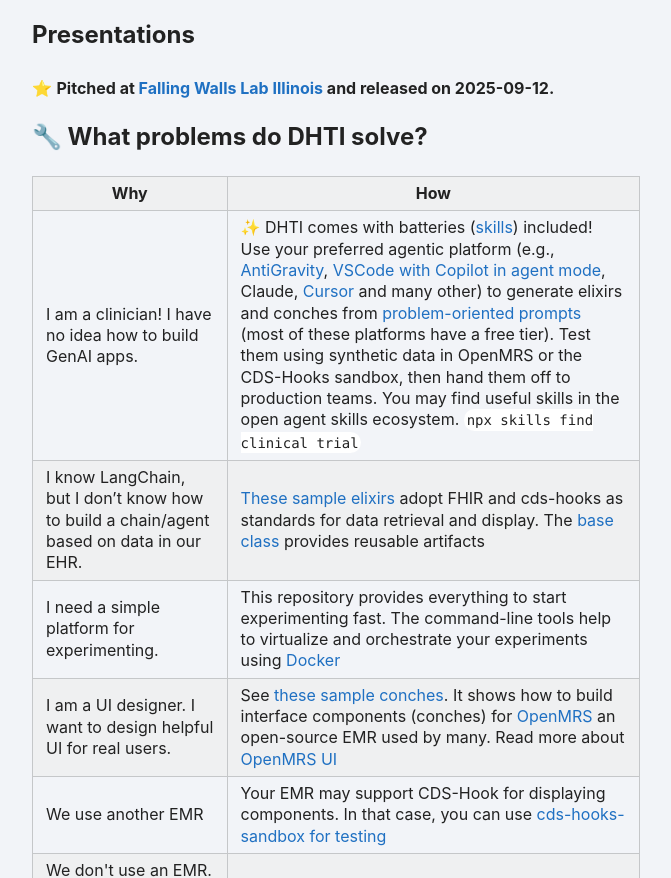
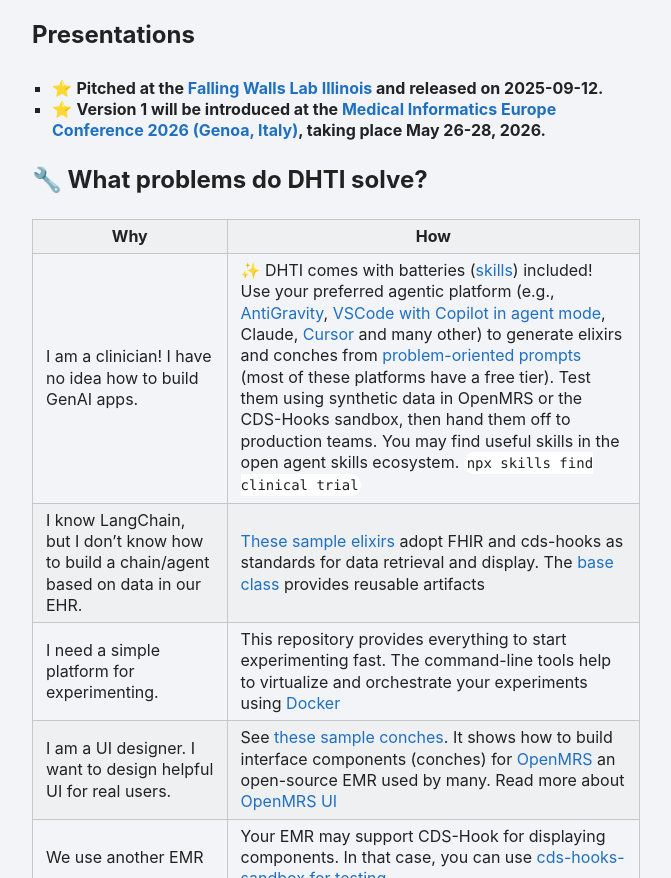
Before and after one commit to dermatologist/dhti, a plain HTML site: page index.html in a window 1280 px wide. Shown: the part 6742-7620 px from the top of the page, without its empty margins (272-943 px from the left). Drawn offline with Linux system fonts and the light colour scheme.

Commit message:
Deploying to gh-pages from @ dermatologist/dhti@3ce11e46d5f13e41ad97bebfdad90ea37bef7696 🚀

```diff
--- a/index.html
+++ b/index.html
@@ -106,7 +106,10 @@
 <li><a href="https://github.com/dermatologist/cds-hooks-sandbox">CDS Hooks Sandbox for testing</a></li>
 </ul>
 <h2 id="presentations" class="tsd-anchor-link">Presentations<a href="#presentations" aria-label="Permalink" class="tsd-anchor-icon"><svg viewBox="0 0 24 24" aria-hidden="true"><use href="assets/icons.svg#icon-anchor"></use></svg></a></h2>
-<p>⭐️ <strong>Pitched at <a href="https://falling-walls.com/falling-walls-lab-illinois">Falling Walls Lab Illinois</a> and released on 2025-09-12.</strong></p>
+<ul>
+<li>⭐️ <strong>Pitched at the <a href="https://falling-walls.com/falling-walls-lab-illinois">Falling Walls Lab Illinois</a> and released on 2025-09-12.</strong></li>
+<li>⭐️ <strong>Version 1 will be introduced at the <a href="https://mie2026.efmi.org/">Medical Informatics Europe Conference 2026 (Genoa, Italy)</a>, taking place May 26-28, 2026.</strong></li>
+</ul>
 <h2 id="🔧-what-problems-do-dhti-solve" class="tsd-anchor-link">🔧 What problems do DHTI solve?<a href="#🔧-what-problems-do-dhti-solve" aria-label="Permalink" class="tsd-anchor-icon"><svg viewBox="0 0 24 24" aria-hidden="true"><use href="assets/icons.svg#icon-anchor"></use></svg></a></h2>
 <table>
 <thead>
```
Also changed, not shown: functions/src.Cards.html (+1 -1 lines), functions/src.handleBundle.html (+1 -1 lines).
